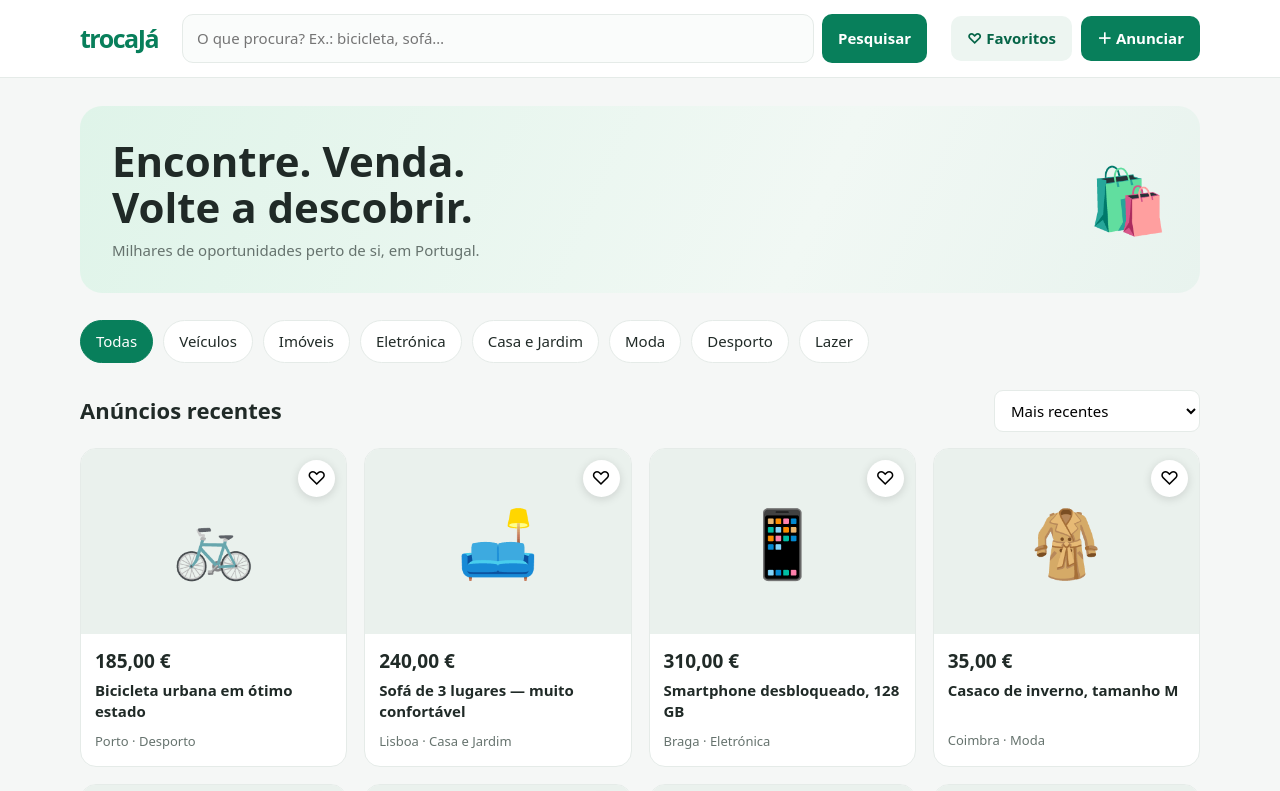
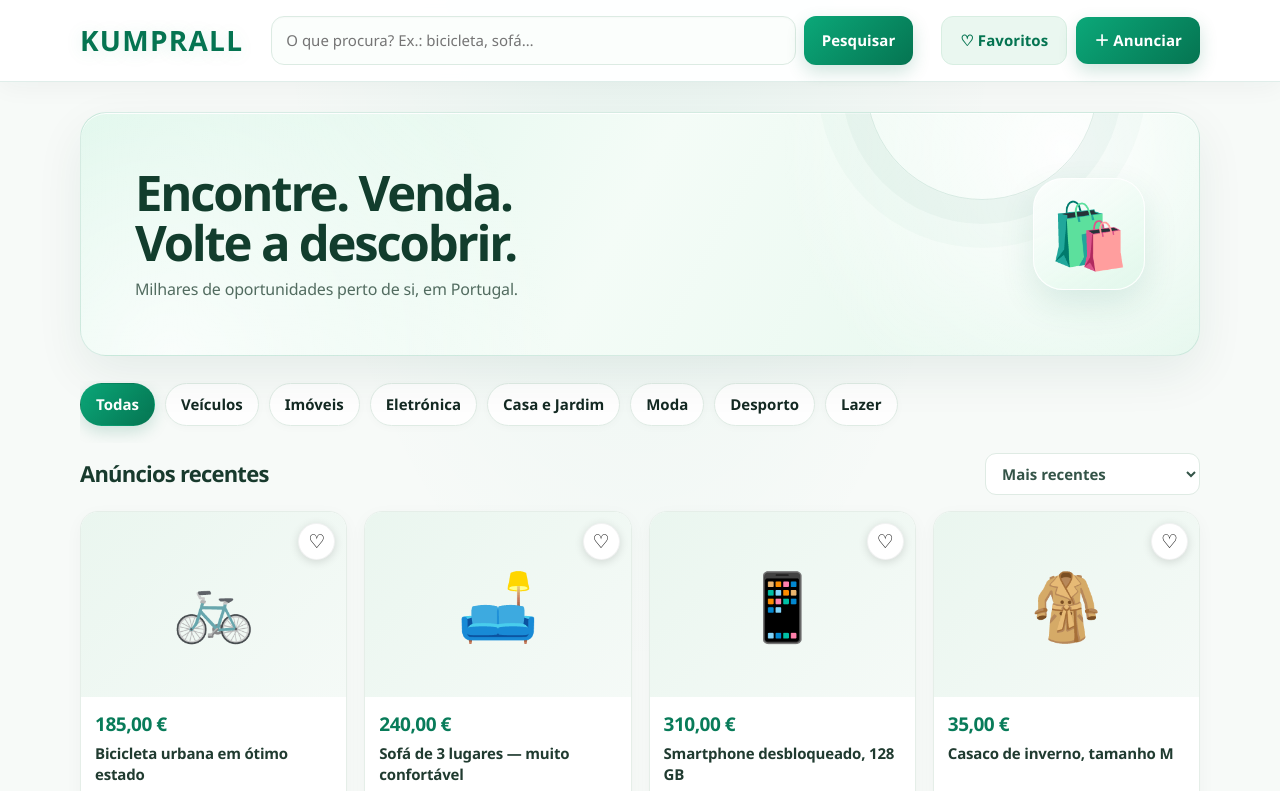
Before and after one commit to valdmirtavares/KumprAll, a plain HTML site: page index.html in a window 1280 px wide. Shown: the top 791 px of the page. Drawn offline with Linux system fonts and the light colour scheme.

Commit message:
Update index.html
Atualização visual KUMPRALL Premium

```diff
--- a/index.html
+++ b/index.html
@@ -3,7 +3,9 @@
 <head>
   <meta charset="UTF-8">
   <meta name="viewport" content="width=device-width, initial-scale=1">
-  <title>TrocaJá — Classificados em Portugal</title>
+  <meta name="description" content="KUMPRALL: encontre, compre e venda produtos em Portugal. Explore anúncios por categoria, preço e localização.">
+  <meta name="theme-color" content="#087f5b">
+  <title>KUMPRALL — Compra, venda e classificados em Portugal</title>
   <style>
     :root {
       --green: #087f5b;
@@ -234,12 +236,216 @@
       .photo { height: 210px; }
       .form-row { grid-template-columns: 1fr; gap: 0; }
     }
+
+    /* KUMPRALL — acabamento visual premium */
+    :root {
+      --green: #079B70;
+      --green-dark: #057451;
+      --ink: #142A23;
+      --muted: #64766F;
+      --line: #E3EEE8;
+      --bg: #F7FAF8;
+      --white: #FFFFFF;
+      --radius: 18px;
+      --gold: #C5A45D;
+      --glow: rgba(7, 155, 112, .16);
+    }
+
+    body {
+      color: var(--ink);
+      background:
+        radial-gradient(ellipse at 50% -18%, rgba(7,155,112,.075), transparent 42%),
+        var(--bg);
+      font-family: "Avenir Next", Avenir, "Segoe UI", system-ui, sans-serif;
+      letter-spacing: -.012em;
+    }
+
+    header {
+      background: rgba(255,255,255,.94);
+      backdrop-filter: blur(16px);
+      border-bottom: 1px solid rgba(7,116,81,.12);
+      box-shadow: 0 5px 24px rgba(20,42,35,.045);
+    }
+
+    .nav { gap: 28px; padding-top: 16px; padding-bottom: 16px; }
+
+    .logo {
+      color: var(--green-dark);
+      font-size: 28px;
+      font-weight: 950;
+      letter-spacing: .045em;
+      text-transform: uppercase;
+      text-shadow: 0 2px 18px rgba(7,155,112,.13);
+    }
+
+    .search input {
+      border: 1px solid #DCEBE3;
+      border-radius: 13px;
+      background: #FBFEFC;
+      box-shadow: inset 0 1px 2px rgba(20,42,35,.025);
+      transition: border-color .2s, box-shadow .2s;
+    }
+    .search input:focus {
+      border-color: var(--green);
+      box-shadow: 0 0 0 4px var(--glow);
+      outline: none;
+    }
+
+    .btn {
+      border-radius: 12px;
+      padding: 12px 18px;
+      font-weight: 800;
+      letter-spacing: .005em;
+      transition: transform .18s, box-shadow .18s, background .18s;
+    }
+    .btn:hover { transform: translateY(-1px); }
+    .btn-primary {
+      color: #fff;
+      background: linear-gradient(135deg, #0BA879, #057451);
+      box-shadow: 0 7px 18px rgba(5,116,81,.19);
+    }
+    .btn-primary:hover {
+      background: linear-gradient(135deg, #0BB783, #066B4D);
+      box-shadow: 0 10px 24px rgba(5,116,81,.24);
+    }
+    .btn-light {
+      color: var(--green-dark);
+      background: #EAF7F0;
+      border: 1px solid #D8EEE2;
+    }
+
+    main { margin-top: 30px; }
+
+    .hero {
+      position: relative;
+      overflow: hidden;
+      padding: clamp(30px, 5vw, 54px);
+      border: 1px solid rgba(7,116,81,.12);
+      border-radius: 26px;
+      background:
+        radial-gradient(circle at 88% 15%, rgba(255,255,255,.95), transparent 28%),
+        radial-gradient(circle at 8% 100%, rgba(255,255,255,.8), transparent 36%),
+        linear-gradient(118deg, #D8F5E7 0%, #F4FCF7 48%, #E3F7EC 100%);
+      box-shadow: 0 18px 48px rgba(20,72,49,.075), inset 0 1px 0 rgba(255,255,255,.9);
+    }
+    .hero::after {
+      content: "";
+      position: absolute;
+      width: 230px;
+      height: 230px;
+      right: 9%;
+      top: -145px;
+      border: 1px solid rgba(7,116,81,.13);
+      border-radius: 50%;
+      box-shadow: 0 0 0 24px rgba(7,116,81,.035), 0 0 0 48px rgba(7,116,81,.025);
+      pointer-events: none;
+    }
+    .hero h1 {
+      color: #123D2D;
+      font-size: clamp(32px, 4.5vw, 49px);
+      font-weight: 900;
+      letter-spacing: -.045em;
+      line-height: 1.04;
+      text-wrap: balance;
+    }
+    .hero p { color: #526C60; font-size: 16px; }
+    .hero-emoji {
+      position: relative;
+      z-index: 1;
+      display: grid;
+      place-items: center;
+      width: 112px;
+      height: 112px;
+      border: 1px solid rgba(255,255,255,.9);
+      border-radius: 30px;
+      background: linear-gradient(145deg, rgba(255,255,255,.88), rgba(222,247,233,.8));
+      box-shadow: 0 14px 35px rgba(7,116,81,.12);
+      filter: saturate(1.05);
+    }
+
+    .category {
+      border-color: #DFEBE4;
+      background: rgba(255,255,255,.9);
+      font-weight: 700;
+      box-shadow: 0 2px 8px rgba(20,42,35,.025);
+      transition: all .18s;
+    }
+    .category:hover {
+      border-color: #9DD9BC;
+      color: var(--green-dark);
+      transform: translateY(-1px);
+    }
+    .category.active {
+      color: #fff;
+      border-color: transparent;
+      background: linear-gradient(135deg, #0BA879, #057451);
+      box-shadow: 0 6px 16px rgba(5,116,81,.18);
+    }
+
+    .section-title h2 {
+      color: #183A2D;
+      font-weight: 850;
+      letter-spacing: -.035em;
+    }
+    .sort {
+      border-color: #DFEBE4;
+      border-radius: 11px;
+      color: #345448;
+      font-weight: 650;
+    }
+
+    .card {
+      border-color: #E5EEE8;
+      border-radius: 18px;
+      box-shadow: 0 5px 18px rgba(20,42,35,.035);
+      transition: transform .22s, box-shadow .22s, border-color .22s;
+    }
+    .card:hover {
+      border-color: #C7E7D5;
+      transform: translateY(-5px);
+      box-shadow: 0 16px 34px rgba(20,72,49,.11);
+    }
+    .photo { background: linear-gradient(135deg, #EAF6EF, #F5FAF7); }
+    .price { color: #087B59; letter-spacing: -.025em; }
+    .card h3 { color: #203B30; font-weight: 750; }
+    .meta { color: #718078; }
+
+    .heart {
+      border: 1px solid rgba(20,42,35,.06);
+      backdrop-filter: blur(8px);
+    }
+
+    footer {
+      margin-top: 50px;
+      color: #718078;
+      background: #FFFFFF;
+      border-top: 1px solid #E5EEE8;
+    }
+
+    dialog {
+      border: 1px solid #E1EEE6;
+      box-shadow: 0 28px 90px rgba(12,42,29,.22);
+    }
+    .modal-head h2 { color: #183A2D; font-weight: 850; }
+    .field input:focus, .field select:focus, .field textarea:focus {
+      outline: none;
+      border-color: var(--green);
+      box-shadow: 0 0 0 4px var(--glow);
+    }
+
+    @media (max-width: 650px) {
+      .nav { gap: 12px; }
+      .logo { font-size: 24px; }
+      .hero { border-radius: 21px; }
+      .hero-emoji { width: 76px; height: 76px; border-radius: 22px; }
+    }
+
   </style>
 </head>
 <body>
   <header>
     <div class="nav">
-      <a class="logo" href="#" aria-label="TrocaJá início">trocaJá</a>
+      <a class="logo" href="#" aria-label="KUMPRALL início">KUMPRALL</a>
       <div class="search">
         <input id="searchInput" type="search" placeholder="O que procura? Ex.: bicicleta, sofá…">
         <button class="btn btn-primary" id="searchBtn">Pesquisar</button>
@@ -274,7 +480,7 @@
     <section class="grid" id="listings" aria-live="polite"></section>
   </main>
 
-  <footer>TrocaJá · Classificados locais em Portugal · Compre e venda com bom senso.</footer>
+  <footer>KUMPRALL · Compra, venda e classificados em Portugal · Encontre oportunidades perto de si.</footer>
 
   <dialog id="listingDialog">
     <div class="modal-head">
```
